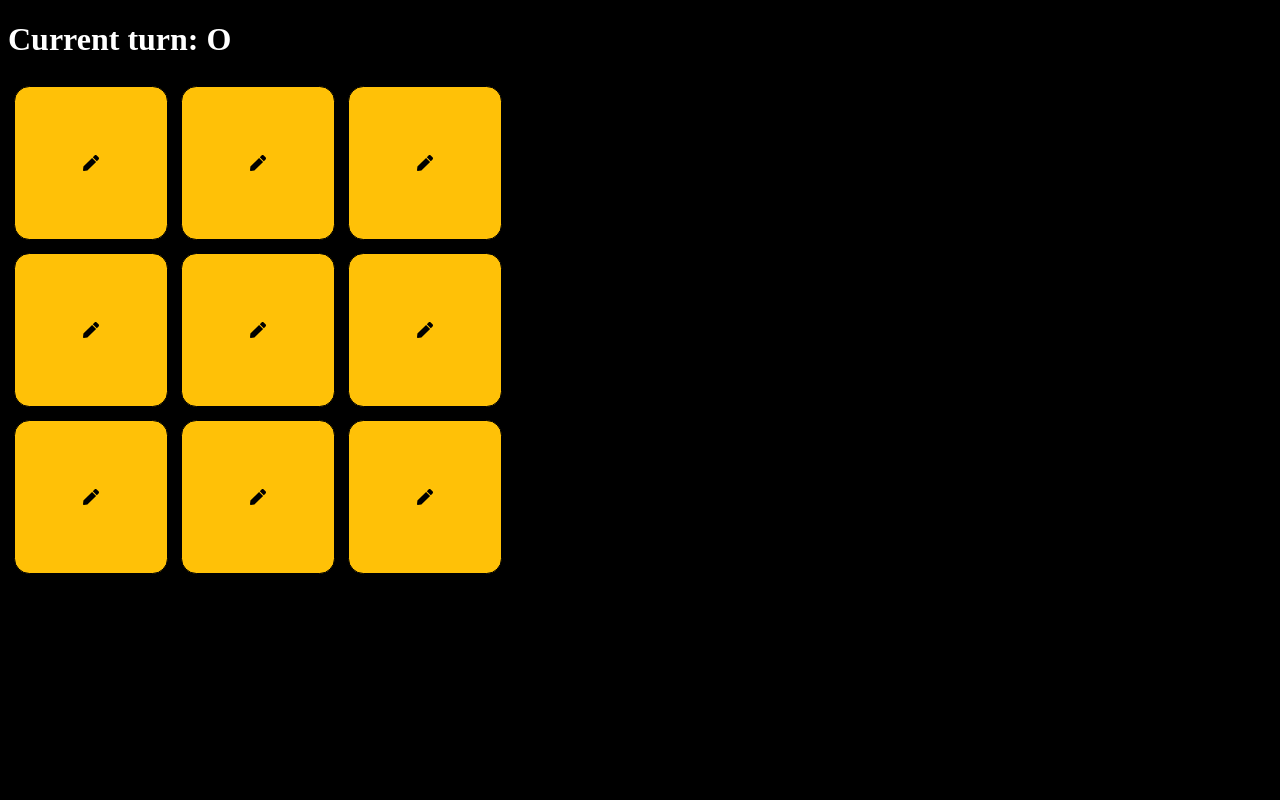
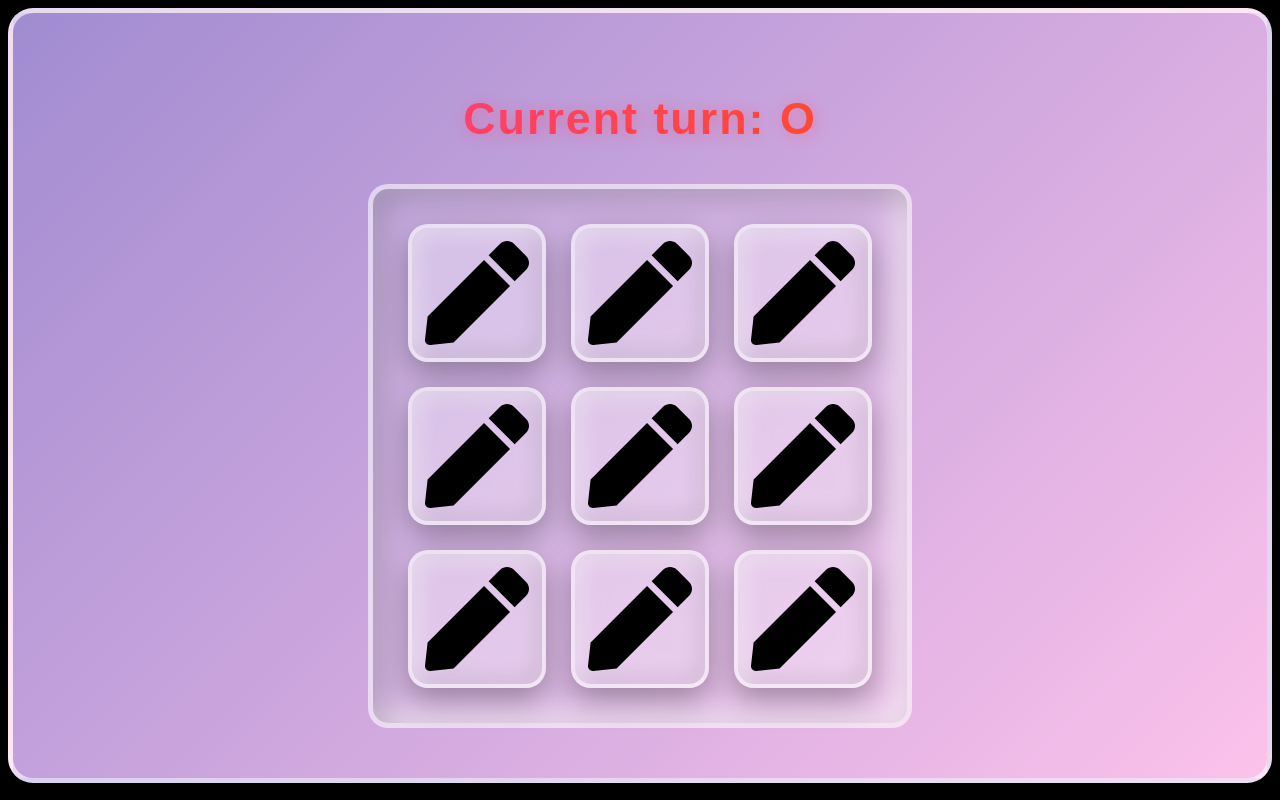
Before and after one commit to SADASHIV123-CYBER/Tic-Tac-Toe, a React (Vite) app: page / in a window 1280 px wide. Built offline with nearby package versions, Linux system fonts and the light colour scheme.

Commit message:
styling added

```diff
--- a/src/components/Card/Card.css
+++ b/src/components/Card/Card.css
@@ -1,12 +1,87 @@
+/* 🏆 The Ultimate Tic-Tac-Toe Card */
 .card {
-    border: 1px solid black;
-    padding: 1rem;
+    width: 130px;
+    height: 130px;
     display: flex;
+    align-items: center;
     justify-content: center;
-    align-items: center;
-    width: 120px;
-    height: 120px;
-    border-radius: 10%;
-    background-color: var(--yellow);
+    font-size: 4rem;
+    font-weight: bold;
+    border-radius: 20px;
+    cursor: pointer;
 
+    /* 🌀 Deep 3D Glow Effect */
+    transition: all 0.3s ease-in-out;
+    background: rgba(255, 255, 255, 0.25);
+    border: 4px solid rgba(255, 255, 255, 0.5);
+
+    /* 🌟 High-End Glassmorphism */
+    box-shadow: 0px 12px 30px rgba(0, 0, 0, 0.3),
+                inset 6px 6px 20px rgba(255, 255, 255, 0.4),
+                inset -6px -6px 20px rgba(0, 0, 0, 0.1);
+    backdrop-filter: blur(15px);
+
+    /* 🔥 Glowing Animation */
+    position: relative;
+    overflow: hidden;
 }
+
+/* 🌀 Glowing Light Effect */
+.card::before {
+    content: "";
+    position: absolute;
+    width: 95%;
+    height: 95%;
+    background: rgba(255, 255, 255, 0.25);
+    border-radius: 50%;
+    filter: blur(30px);
+    transition: all 0.3s ease-in-out;
+    opacity: 0;
+}
+
+/* 🎬 On Hover, The Card Glows! */
+.card:hover::before {
+    opacity: 1;
+    transform: scale(1.3);
+}
+
+/* 🎭 Smooth Press Effect */
+.card:active {
+    transform: scale(0.9);
+    box-shadow: inset 4px 4px 15px rgba(0, 0, 0, 0.3);
+}
+
+/* 🔥 X and O Icons Look Unreal */
+.card svg {
+    width: 80%;
+    height: 80%;
+    transition: all 0.3s ease-in-out;
+}
+
+/* 🟢 O Icon – Now Glows with Power */
+.card .circle {
+    fill: #00ffcc;
+    stroke: rgba(0, 255, 180, 0.9);
+    stroke-width: 5px;
+    filter: drop-shadow(0px 0px 15px rgba(0, 255, 180, 0.8));
+}
+
+/* 🔴 X Icon – Fiery and Bold */
+.card .cross {
+    fill: #ff1744;
+    stroke: rgba(255, 23, 68, 0.9);
+    stroke-width: 5px;
+    filter: drop-shadow(0px 0px 15px rgba(255, 23, 68, 0.8));
+}
+
+/* 🎯 Mobile Optimization */
+@media (max-width: 600px) {
+    .card {
+        width: 100px;
+        height: 100px;
+    }
+    .card svg {
+        width: 70%;
+        height: 70%;
+    }
+}
--- a/src/components/Grid/Grid.css
+++ b/src/components/Grid/Grid.css
@@ -1,12 +1,144 @@
-.grid {
-    height: 500px;
-    width: 500px;
+/* Wrapper for the entire game */
+.grid-wrapper {
     display: flex;
-    flex-wrap: wrap;
-    justify-content: space-around;
+    flex-direction: column;
     align-items: center;
+    gap: 30px;
+    padding: 50px;
+    font-family: 'Poppins', sans-serif;
+
+    /* Smooth animated gradient background */
+    background: linear-gradient(135deg, #ff9a9e, #fad0c4, #ffdde1);
+    animation: backgroundFade 10s infinite alternate ease-in-out;
+
+    /* Soft rounded corners and depth effect */
+    border-radius: 25px;
+    border: 5px solid rgba(255, 255, 255, 0.6);
+    box-shadow: 0px 15px 45px rgba(0, 0, 0, 0.3);
+
+    /* Prevents any overflow issues */
+    position: relative;
+    overflow: hidden;
 }
 
+@keyframes backgroundFade {
+    0% { background: linear-gradient(135deg, #ff9a9e, #fad0c4, #ffdde1); }
+    100% { background: linear-gradient(135deg, #a18cd1, #fbc2eb); }
+}
+
+/* Current turn text styling */
 .turn-highlight {
+    font-size: 2.8rem;
+    font-weight: bold;
+    text-align: center;
+    letter-spacing: 2px;
+    margin-bottom: 10px;
+
+    /* Gradient text effect */
+    background: linear-gradient(90deg, #ff416c, #ff4b2b);
+    -webkit-background-clip: text;
+    -webkit-text-fill-color: transparent;
+
+    /* Subtle glow effect */
+    text-shadow: 2px 2px 15px rgba(255, 65, 108, 0.4);
+
+    /* Smooth transition on update */
+    transition: all 0.3s ease-in-out;
+}
+
+/* Winner text styling - more emphasis and impact */
+.winner-text {
+    font-size: 3.2rem;
+    font-weight: bold;
+    text-align: center;
+    margin-top: 20px;
+    padding: 10px 20px;
+
+    /* Glowing effect for better visibility */
     color: white;
+    background: linear-gradient(45deg, #ff416c, #ff4b2b);
+    border-radius: 15px;
+    box-shadow: 0px 5px 20px rgba(255, 65, 108, 0.5);
+
+    /* Smooth appearance effect */
+    opacity: 0;
+    animation: fadeIn 0.8s forwards ease-in-out;
 }
+
+@keyframes fadeIn {
+    0% { opacity: 0; transform: scale(0.9); }
+    100% { opacity: 1; transform: scale(1); }
+}
+
+/* Reset button - modern, responsive, and attention-grabbing */
+.reset {
+    margin-top: 20px;
+    padding: 15px 30px;
+    font-size: 1.6rem;
+    font-weight: bold;
+    border: none;
+    border-radius: 30px;
+    cursor: pointer;
+
+    /* Gradient color with hover transition */
+    background: linear-gradient(90deg, #ff416c, #ff4b2b);
+    color: white;
+    transition: all 0.3s ease-in-out;
+
+    /* Soft shadows for depth */
+    box-shadow: 0px 10px 30px rgba(255, 65, 108, 0.4);
+}
+
+/* Hover and active effects for a smooth interaction */
+.reset:hover {
+    background: linear-gradient(90deg, #ff4b2b, #ff416c);
+    transform: scale(1.05);
+    box-shadow: 0px 15px 40px rgba(255, 65, 108, 0.6);
+}
+
+.reset:active {
+    transform: scale(0.95);
+    box-shadow: inset 0px 5px 15px rgba(0, 0, 0, 0.2);
+}
+
+/* Game Grid with better structure */
+.grid {
+    display: grid;
+    grid-template-columns: repeat(3, 1fr);
+    gap: 25px;
+    padding: 35px;
+
+    /* Glassmorphism effect */
+    background: rgba(255, 255, 255, 0.15);
+    border-radius: 20px;
+    border: 5px solid rgba(255, 255, 255, 0.5);
+    box-shadow: inset 10px 10px 30px rgba(0, 0, 0, 0.2),
+                inset -10px -10px 30px rgba(255, 255, 255, 0.6);
+
+    /* Smooth transformation */
+    transition: all 0.4s ease-in-out;
+}
+
+/* Subtle floating effect when hovered */
+.grid:hover {
+    box-shadow: 0px 25px 50px rgba(255, 105, 135, 0.5);
+    transform: scale(1.04);
+}
+
+/* Responsive adjustments */
+@media (max-width: 600px) {
+    .grid {
+        gap: 15px;
+        padding: 25px;
+    }
+    .turn-highlight {
+        font-size: 2.2rem;
+    }
+    .winner-text {
+        font-size: 2.5rem;
+    }
+    .reset {
+        font-size: 1.4rem;
+        padding: 12px 25px;
+    }
+}
```
